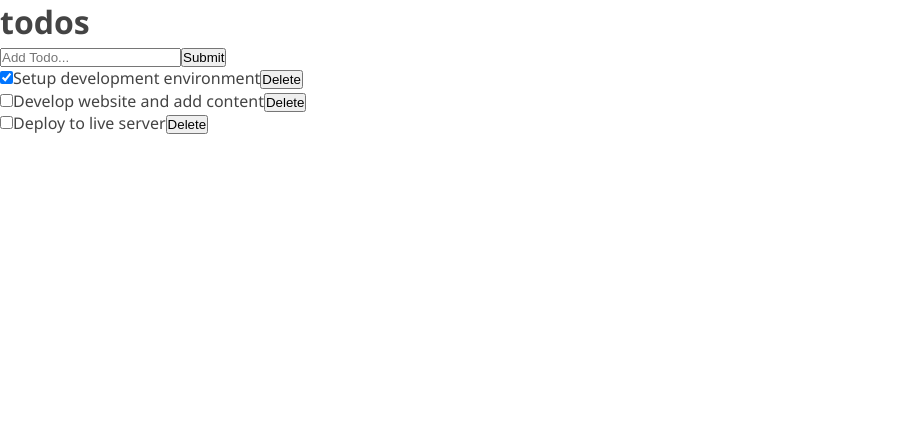
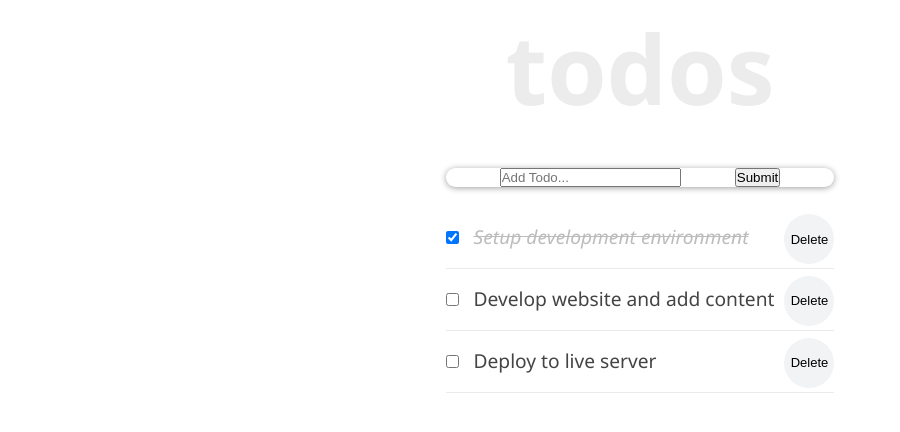
Before and after one commit to olawale-o/react-todo-app, a React (Create React App) app: page / in a window 1280 px wide. Shown: the top 432 px of the page, without its empty margins (0-900 px from the left). Built offline with nearby package versions, Linux system fonts and the light colour scheme.

Commit message:
Add style to components

```diff
--- a/src/components/Header.js
+++ b/src/components/Header.js
@@ -1,8 +1,25 @@
 import React from 'react';
 
+const headerStyle = {
+  padding: '20px 0',
+  lineHeight: '1.5em',
+};
+
 const Header = () => (
-  <header>
-    <h1>todos</h1>
+  <header style={headerStyle}>
+    <h1
+      style={{
+        fontSize: '6rem',
+        fontWeight: '600',
+        marginBottom: '2rem',
+        lineHeight: '1em',
+        color: '#ececec',
+        textTransform: 'lowercase',
+        textAlign: 'center',
+      }}
+    >
+      todos
+    </h1>
   </header>
 );
 
--- a/src/components/InputTodo.js
+++ b/src/components/InputTodo.js
@@ -33,7 +33,7 @@ class InputTodo extends Component {
   render() {
     const { title } = this.state;
     return (
-      <form onSubmit={this.handleSubmit}>
+      <form onSubmit={this.handleSubmit} className="form-container">
         <input type="text" placeholder="Add Todo..." name="title" value={title} onChange={this.onChange} />
         <button type="button">Submit</button>
       </form>
--- a/src/components/TodoContainer.js
+++ b/src/components/TodoContainer.js
@@ -66,7 +66,8 @@ class TodoContainer extends React.Component {
   render() {
     const { todos } = this.state;
     return (
-      <div>
+      <div className="container">
+        <div className="innner">
           <Header />
           <InputTodo addTodoProps={this.addTodoItem} />
           <TodosList
@@ -75,6 +76,7 @@ class TodoContainer extends React.Component {
             deleteTodoProps={this.delTodo}
           />
         </div>
+      </div>
     );
   }
 }
--- a/src/components/TodoItem.js
+++ b/src/components/TodoItem.js
@@ -1,17 +1,28 @@
 import React from 'react';
 import PropTypes from 'prop-types';
+import styles from './TodoItem.module.css';
 
 function TodoItem(props) {
+  const completedStyle = {
+    fontStyle: 'italic',
+    color: '#595959',
+    opacity: 0.4,
+    textDecoration: 'line-through',
+  };
+
   const { todo, handleChangeProps, deleteTodoProps } = props;
   return (
-    <li>
+    <li className={styles.item}>
       <input
         type="checkbox"
+        className={styles.checkbox}
         checked={todo.completed}
         onChange={() => handleChangeProps(todo.id)}
       />
-      {todo.title}
       <button type="button" onClick={() => deleteTodoProps(todo.id)}>Delete</button>
+      <span style={todo.completed ? completedStyle : null}>
+        {todo.title}
+      </span>
     </li>
   );
 }
```
Lines whose indentation alone changed are shown as unchanged.
